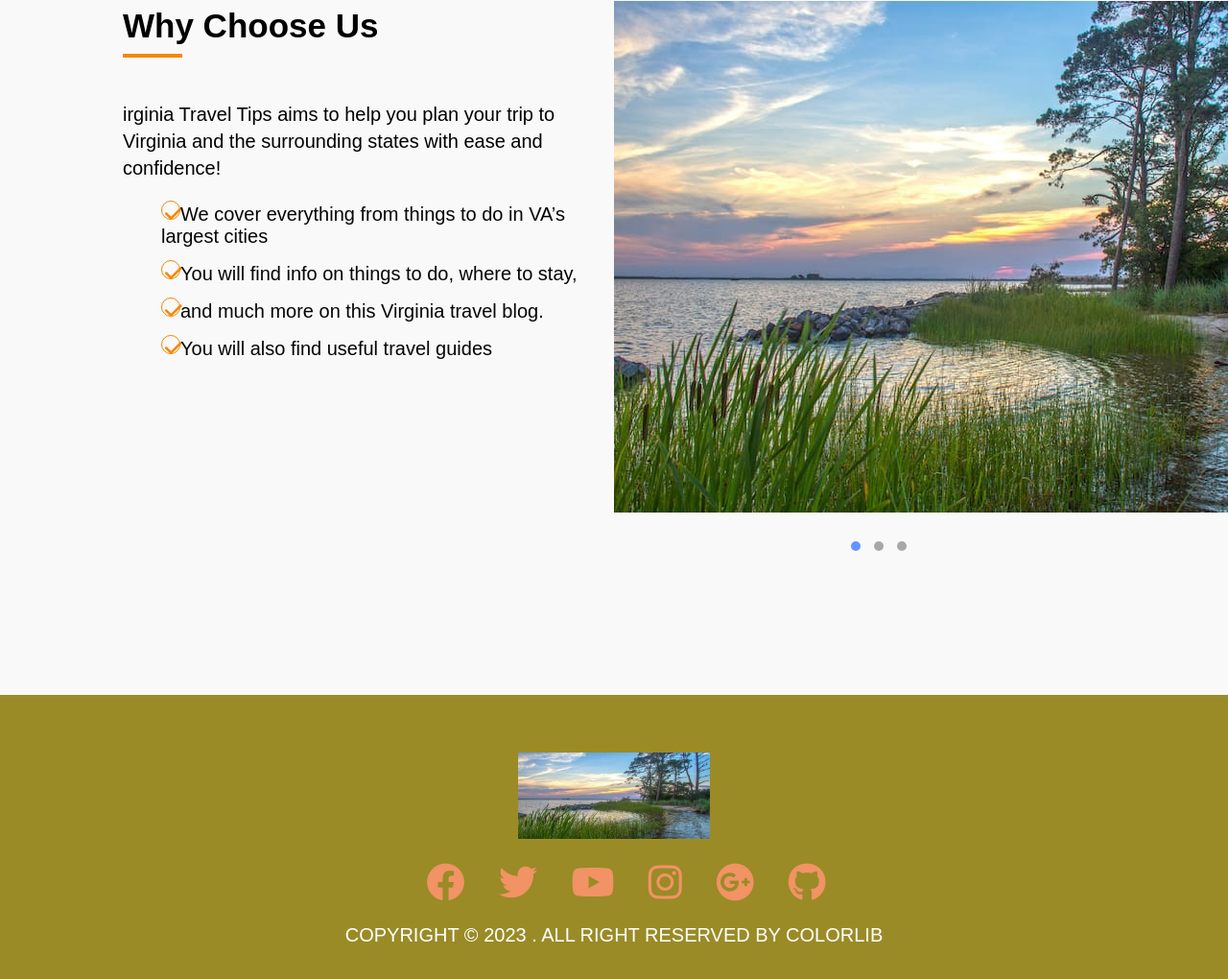
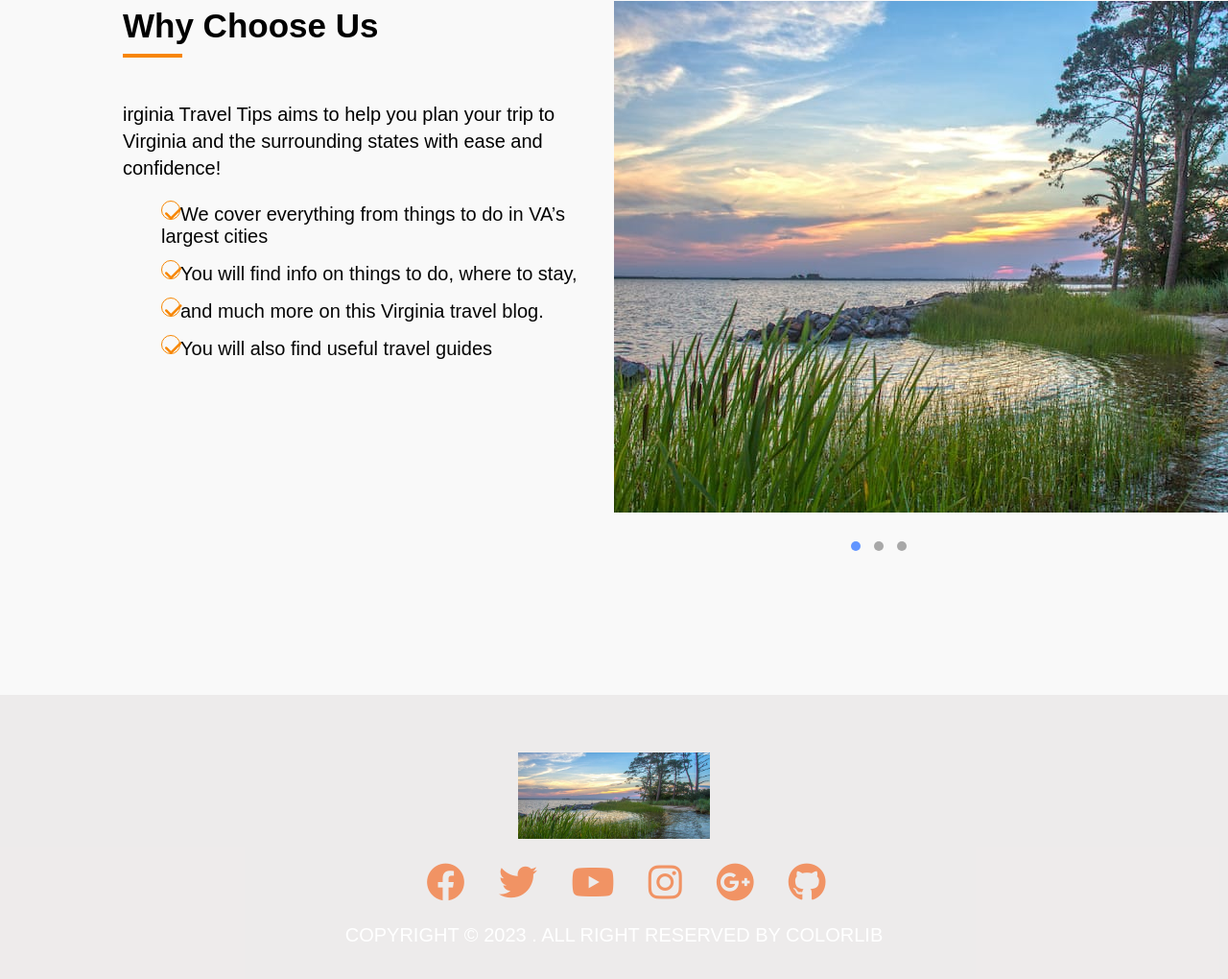
Before and after one commit to reemabdu/Virginia, a plain HTML site: page index.html in a window 1280 px wide. Shown: the part 6993-8013 px from the top of the page at 96% size. Drawn offline with Linux system fonts and the light colour scheme.

Commit message:
style: change footer color in css style

```diff
--- a/CSS/styles.css
+++ b/CSS/styles.css
@@ -1334,7 +1334,7 @@ li {
 
  .footer {
 
-  background-color: #9a8b27;
+  background-color:  rgba(236, 233, 233, 0.9);
   text-align: center;
   height: 300px;
   padding: 60px 0;
```
